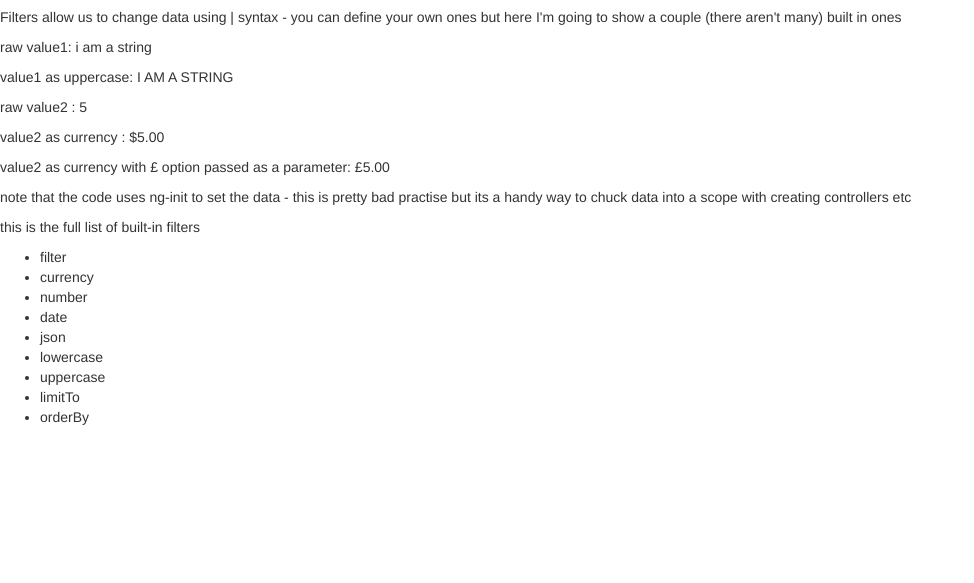
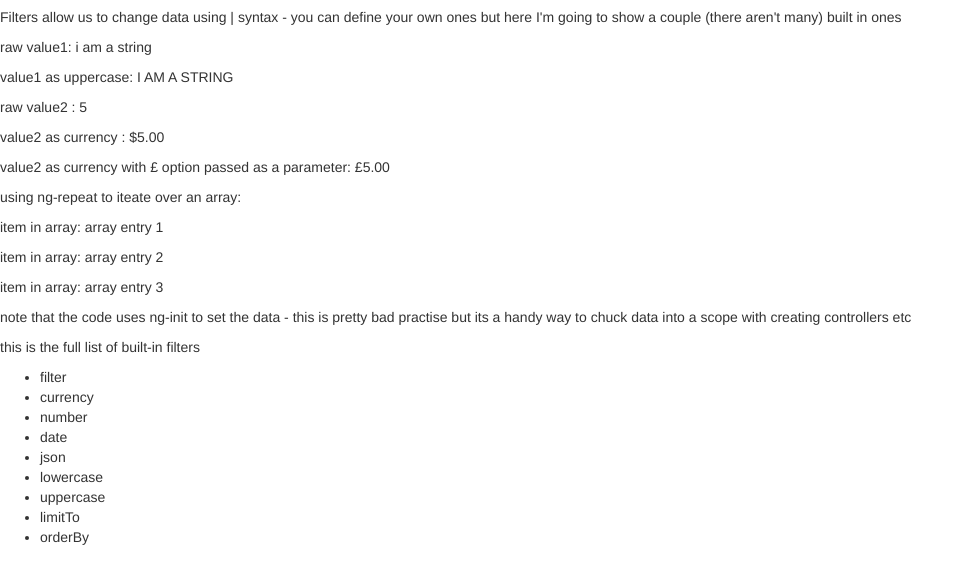
Before and after one commit to ankurmkoul/dan_wahlin_angular, a website: page eg_2_filters/index.html in a window 1280 px wide. Shown: the part 63-646 px from the top of the page, without its empty margins (0-974 px from the left). Drawn offline with nearby package versions, Linux system fonts and the light colour scheme.

Commit message:
added more detail to both examples - they look shit but the important info is hidden somewhere in the horrible formatting

```diff
--- a/eg_2_filters/index.html
+++ b/eg_2_filters/index.html
@@ -6,7 +6,7 @@
 	</head>
 	<body>
 		<h1>Filters</h1>
-		<div ng-init="value1='i am a string';value2=5">
+		<div ng-init="value1='i am a string';value2=5;value3=['array entry 1', 'array entry 2', 'array entry 3']">
 			<script>
 			</script>
 			<p>Filters allow us to change data using | syntax - you can define your own ones but here I'm going to show a couple (there aren't many) built in ones</p>
@@ -15,6 +15,8 @@
 			<p>raw value2 : {{value2}}</p>
 			<p>value2 as currency : {{value2|currency}}</p>
 			<p>value2 as currency with £ option passed as a parameter: {{value2|currency:"£"}}</p>
+			<p>using ng-repeat to iteate over an array:</p>
+			<p ng-repeat="item in value3">item in array: {{item}}</p>
 			<p>note that the code uses ng-init to set the data - this is pretty bad practise but its a handy way to chuck data into a scope with creating controllers etc</p>
 			<p>this is the full list of built-in filters</p>
 			<p>
```
Also changed, not shown: eg_1_hello_world/index.html (+2 -0 lines).
